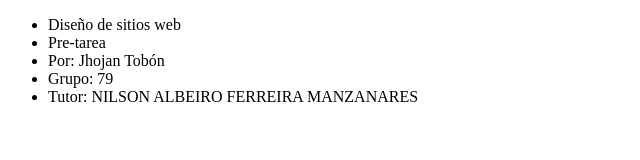
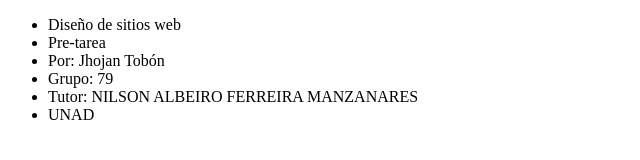
Before and after one commit to jhojantobon/jhojantobon.github.io, a plain HTML site: page index.html in a window 1280 px wide. Shown: the full height of the page, 0-640 px from the left. Drawn offline with Linux system fonts and the light colour scheme.

Commit message:
Versión 4
Se adiciona la linea 14.

```diff
--- a/index.html
+++ b/index.html
@@ -11,6 +11,7 @@
 		<li>Por: Jhojan Tobón</li>
 		<li>Grupo: 79</li>
 		<li>Tutor:  NILSON ALBEIRO FERREIRA MANZANARES </li>
+		<li>UNAD</li>
 	</ul>
 </body>
 </html>
```
